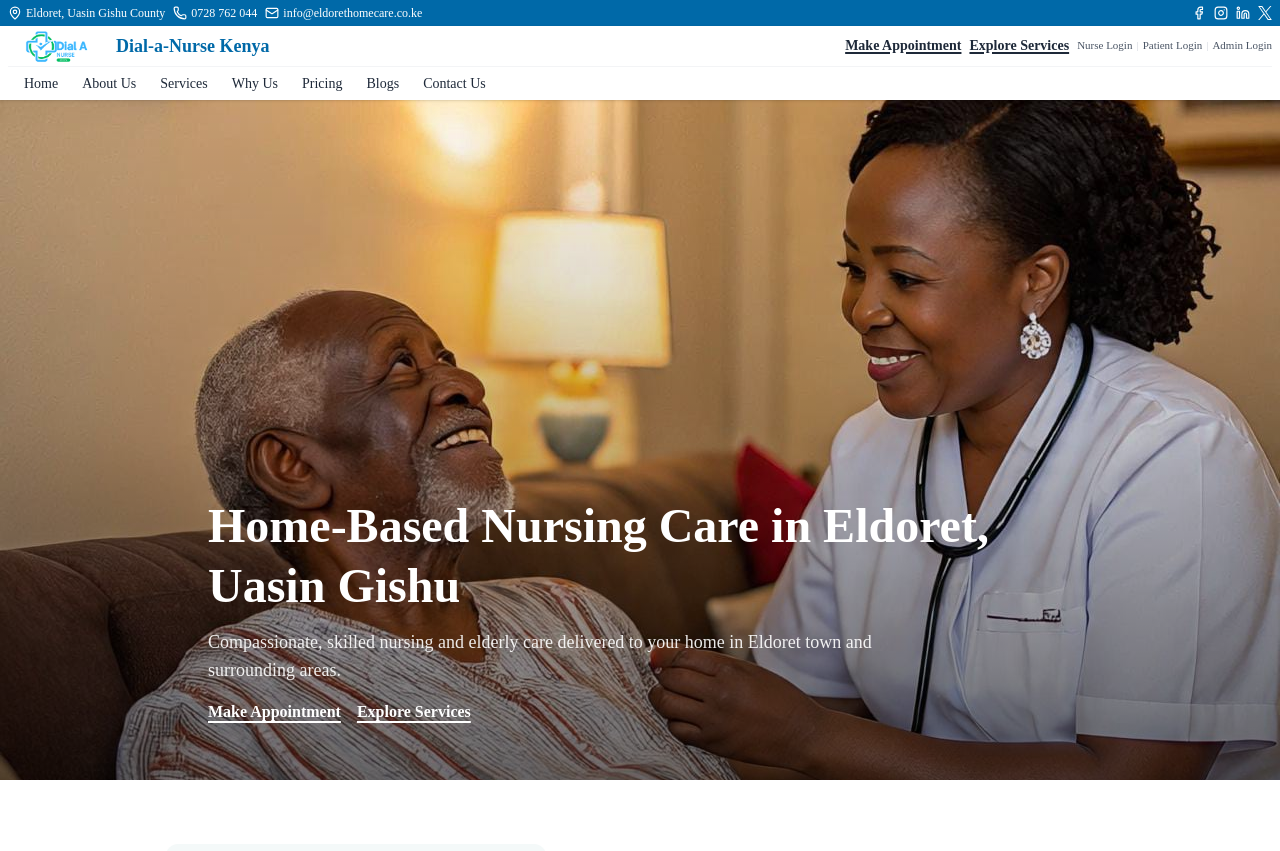
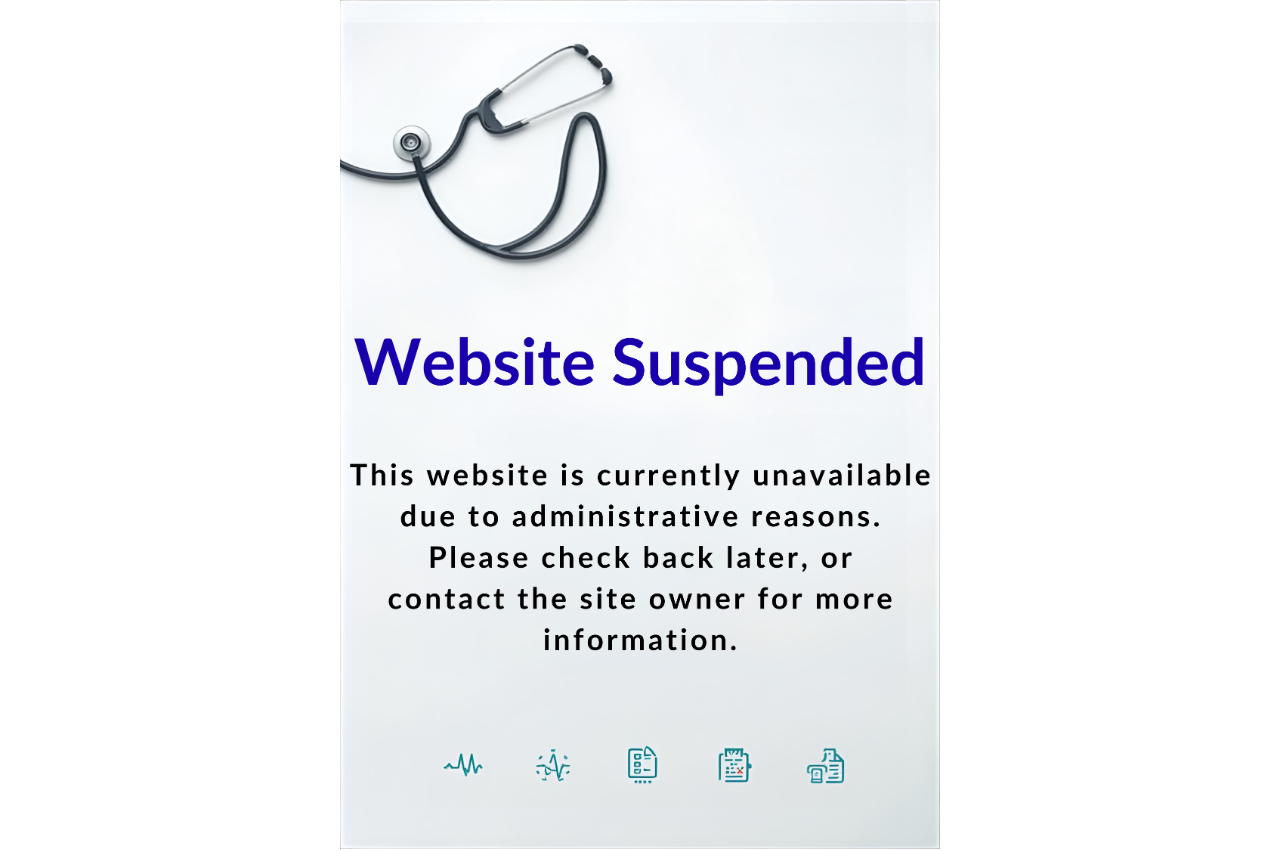
Before and after one commit to hbceld/homebasedcare, a Next.js app: page / in a window 1280 px wide. Shown: the top 851 px of the page. Built offline with nearby package versions, Linux system fonts and the light colour scheme.

Commit message:
websiteLock

```diff
--- a/src/app/page.tsx
+++ b/src/app/page.tsx
@@ -1,4 +1,6 @@
+/*
 // src/app/page.tsx
+
 "use client";
 import Image from "next/image";
 import { motion, AnimatePresence} from "framer-motion";
@@ -47,10 +49,10 @@ We believe our clients and their families deserve care delivered the best home-c
   };
   return (
     <main className="flex flex-col min-h-screen bg-white text-gray-800">
-      {/* Top info (small) */}
+
       <div className="bg-sky-700 text-white text-[12px]">
         <div className="max-w-7xl mx-auto px-2 py-1 flex flex-wrap items-center justify-between gap-2">
-          {/* left info (wraps on tiny screens) */}
+
           <div className="flex flex-wrap items-center gap-2 text-center sm:text-left">
             <span className="flex items-center gap-1">
               <MapPin size={14} /> Eldoret, Uasin Gishu County
@@ -63,7 +65,7 @@ We believe our clients and their families deserve care delivered the best home-c
             </span>
           </div>
 
-          {/* socials (stay in one line, wrap below if needed) */}
+
 
 <div className="flex items-center gap-2 flex-wrap justify-center">
   <a
@@ -118,13 +120,12 @@ We believe our clients and their families deserve care delivered the best home-c
         </div>
       </div>
 
-      {/* Compact Navbar */}
+
       <header className="bg-white shadow sticky top-0 z-50">
         <div className="max-w-7xl mx-auto px-2">
-          {/* Top row: logo + actions/logins (wrap on very small screens) */}
+
           <div className="flex flex-wrap items-center justify-between py-1 gap-2">
-            {/* Logo */}
-            {/* Logo */}
+
 <div className="flex-shrink-0 h-8 flex items-center gap-2 text-sm sm:text-lg font-bold text-sky-700 whitespace-nowrap">
   <Image
     src="/images/land.png"
@@ -138,7 +139,7 @@ We believe our clients and their families deserve care delivered the best home-c
 </div>
 
 
-            {/* Right side (links + logins) */}
+
             <div className="flex flex-wrap items-center gap-2 text-xs sm:text-sm justify-end">
               <Link
                 href="#appointment"
@@ -153,7 +154,7 @@ We believe our clients and their families deserve care delivered the best home-c
                 Explore Services
               </Link>
 
-              {/* logins */}
+
               <div className="flex items-center gap-1 text-[11px] text-gray-600 whitespace-nowrap">
                 <Link href="/login/nurse" className="hover:text-sky-600 text">
                   Nurse Login
@@ -171,7 +172,7 @@ We believe our clients and their families deserve care delivered the best home-c
             </div>
           </div>
 
-          {/* Bottom row: main nav, scrolls if too tight */}
+
           <div className="border-t border-gray-100">
             <nav className="w-full overflow-x-auto whitespace-nowrap py-1">
               <div className="inline-flex items-center gap-2 px-2 text-xs sm:text-sm">
@@ -188,7 +189,7 @@ We believe our clients and their families deserve care delivered the best home-c
         </div>
       </header>
 
-      {/* Hero - text placed at bottom so it doesn't cover faces */}
+
       <section className="relative h-[70vh] md:h-[85vh] flex items-end overflow-hidden">
         <Image
           src="/images/kwanza.jpeg"
@@ -198,10 +199,10 @@ We believe our clients and their families deserve care delivered the best home-c
           className="object-cover object-top sm:object-center"
         />
 
-        {/* subtle gradient to help text legibility but not over-darken image */}
+
         <div className="absolute inset-0 bg-gradient-to-t from-black/55 via-black/20 to-transparent pointer-events-none" />
 
-        {/* content sits near bottom so image subject remains visible */}
+
         <div className="relative z-10 w-full">
           <div className="max-w-4xl mx-auto px-4 pb-8 sm:pb-14">
             <h1 className="text-white text-2xl sm:text-3xl md:text-4xl lg:text-5xl font-extrabold leading-tight text-center sm:text-left">
@@ -213,7 +214,7 @@ We believe our clients and their families deserve care delivered the best home-c
               home in Eldoret town and surrounding areas.
             </p>
 
-            {/* Underlined text links (no buttons) placed below headline */}
+
             <div className="mt-4 flex flex-col sm:flex-row gap-4 items-center sm:items-start">
               <Link
                 href="#appointment"
@@ -232,10 +233,10 @@ We believe our clients and their families deserve care delivered the best home-c
         </div>
       </section>
 
-      {/* About (brief, optional) */}
+
       <section id="about" className="py-12 md:py-16">
       <div className="max-w-6xl mx-auto px-4 flex items-center justify-between gap-4 overflow-hidden">
-  {/* Image Section */}
+
   <div className="w-1/2 flex justify-center">
     <img
       src="/images/vvv.png"
@@ -244,7 +245,7 @@ We believe our clients and their families deserve care delivered the best home-c
     />
   </div>
 
-  {/* Text Section */}
+
   <div className="w-1/2 text-left">
     <h2 className="text-2xl md:text-3xl font-bold text-sky-700">
       Who we are
@@ -262,7 +263,7 @@ We believe our clients and their families deserve care delivered the best home-c
 
       </section>
 
-      {/* Services */}
+
       <section id="services" className="py-12 md:py-16 bg-gray-50">
         <div className="max-w-6xl mx-auto px-4">
           <h2 className="text-2xl md:text-3xl font-bold text-sky-700 text-center">
@@ -329,7 +330,7 @@ We believe our clients and their families deserve care delivered the best home-c
               </article>
             ))}
           </div>
-          {/* How It Works - Sleek Steps */}
+
 <div className="mt-16">
   <h3 className="text-xl md:text-2xl font-bold text-sky-700 text-center">
     How Eldoret Home-Based Nursing Care Works
@@ -364,7 +365,7 @@ We believe our clients and their families deserve care delivered the best home-c
       },
     ].map((item, i) => (
       <div key={i} className="relative">
-        {/* Step Circle */}
+
         <div className="w-12 h-12 mx-auto flex items-center justify-center rounded-full bg-sky-700 text-white font-bold text-lg shadow-md">
           {item.step}
         </div>
@@ -379,7 +380,7 @@ We believe our clients and their families deserve care delivered the best home-c
 
         </div>
       </section>
-      {/* Why Us */}
+
 
 <section id="why" className="py-16 bg-gradient-to-b from-sky-50 to-white">
   <div className="max-w-7xl mx-auto px-6 text-center">
@@ -441,9 +442,9 @@ We believe our clients and their families deserve care delivered the best home-c
         </motion.div>
       ))}
     </div>
-     {/* Mission, Values & Philosophy - Clean Horizontal Tabs */}
+
 <div className="mt-16 max-w-5xl mx-auto">
-  {/* Horizontal tab buttons */}
+
   <div className="flex justify-center gap-10 border-b border-gray-200">
     {(["mission", "values", "philosophy"] as const).map((key) => (
       <button
@@ -461,7 +462,7 @@ We believe our clients and their families deserve care delivered the best home-c
     ))}
   </div>
 
-  {/* Active content */}
+
   <div className="mt-6 text-center">
     <AnimatePresence mode="wait">
       <motion.div
@@ -489,7 +490,7 @@ We believe our clients and their families deserve care delivered the best home-c
 
 
 
-  {/* Pricing Section */}
+
 <section
   id="pricing"
   className="py-20 bg-gradient-to-b from-white via-sky-50 to-emerald-50 text-gray-800"
@@ -508,7 +509,7 @@ We believe our clients and their families deserve care delivered the best home-c
 
     <div className="space-y-10 text-left">
 
-      {/* General Nursing Care */}
+
       <div>
         <h3 className="text-2xl font-semibold text-sky-700 border-b-2 border-sky-200 pb-2 mb-3">
           General Nursing Care
@@ -520,14 +521,14 @@ We believe our clients and their families deserve care delivered the best home-c
         </ul>
       </div>
 
-      {/* Hospital Admission, Discharge & In-Hospital Care */}
+
 <div className="my-12">
   <h3 className="text-2xl font-semibold text-emerald-700 border-b border-emerald-300 pb-2 mb-8 text-center">
     Hospital Admission & Patient Transition Support
   </h3>
 
   <div className="flex flex-col divide-y divide-gray-300">
-    {/* Row 1 */}
+
     <div className="py-6">
       <h4 className="text-lg font-semibold text-emerald-700 mb-2">
         Hospital Admission Assistance
@@ -539,7 +540,7 @@ We believe our clients and their families deserve care delivered the best home-c
       </p>
     </div>
 
-    {/* Row 2 */}
+
     <div className="py-6">
       <h4 className="text-lg font-semibold text-emerald-700 mb-2">
         Patient Discharge & Transition Care
@@ -550,7 +551,7 @@ We believe our clients and their families deserve care delivered the best home-c
       </p>
     </div>
 
-    {/* Row 3 */}
+
     <div className="py-6">
       <h4 className="text-lg font-semibold text-emerald-700 mb-2">
         In-Hospital Patient Care Support
@@ -566,7 +567,7 @@ We believe our clients and their families deserve care delivered the best home-c
 
 
 
-      {/* Mother & Child Care */}
+
       <div>
         <h3 className="text-2xl font-semibold text-pink-600 border-b-2 border-pink-200 pb-2 mb-3">
           Mother & Child Care
@@ -578,7 +579,7 @@ We believe our clients and their families deserve care delivered the best home-c
         </ul>
       </div>
 
-      {/* Specialized Nursing Care */}
+
       <div>
         <h3 className="text-2xl font-semibold text-indigo-700 border-b-2 border-indigo-200 pb-2 mb-3">
           Specialized Nursing Care
@@ -591,7 +592,7 @@ We believe our clients and their families deserve care delivered the best home-c
         </ul>
       </div>
 
-      {/* Additional Services */}
+
       <div>
         <h3 className="text-2xl font-semibold text-emerald-700 border-b-2 border-emerald-200 pb-2 mb-3">
           Additional Services
@@ -604,7 +605,7 @@ We believe our clients and their families deserve care delivered the best home-c
         </ul>
       </div>
 
-      {/* Home-Based Packages */}
+
       <div>
         <h3 className="text-2xl font-semibold text-amber-700 border-b-2 border-amber-200 pb-2 mb-3">
           Home-Based Packages
@@ -616,16 +617,16 @@ We believe our clients and their families deserve care delivered the best home-c
         </ul>
       </div>
 
-      {/* Adolescent Mentorship & Life Skills Program */}
+
 
 <div className="pt-10 border-t border-gray-300 mt-10">
   <h3 className="text-2xl font-semibold text-purple-700 border-b-2 border-purple-200 pb-4 mb-6 text-center md:text-left">
     Adolescent Mentorship & Life Skills Program
   </h3>
 
-  {/* Image + Content Row */}
+
   <div className="flex flex-col md:flex-row items-center md:items-start gap-6">
-    {/* Left: Image */}
+
     <div className="md:w-1/2 w-full flex justify-center">
       <Image
         src="/images/ca.jpeg"
@@ -637,7 +638,7 @@ We believe our clients and their families deserve care delivered the best home-c
       />
     </div>
 
-    {/* Right: Text Content */}
+
     <div className="md:w-1/2 w-full">
   <p className="text-gray-700 leading-relaxed">
     The Adolescent Mentorship and Life Skills Program in Eldoret empowers youth aged 12–19 to develop confidence, career path, emotional stability, and effective communication through nurse-led guidance. This youth mentorship initiative focuses on decision-making, goal-setting, and emotional wellness, promoting self-esteem, resilience, and positive behavior among adolescents. It integrates healthy lifestyle awareness, responsible relationships, and peer mentorship sessions that encourage teamwork and self-expression. Parents are actively involved to create a holistic family-based support system, ensuring that every teenager across Uasin Gishu County receives personalized life skills coaching for better emotional balance, academic focus, and personal growth.
@@ -670,7 +671,7 @@ We believe our clients and their families deserve care delivered the best home-c
 
 
 
-      {/* Appointment / Contact */}
+
       <section id="appointment" className="py-12 md:py-16 bg-gray-50">
         <div className="max-w-4xl mx-auto px-4 text-center">
           <h2 className="text-2xl md:text-3xl font-bold text-sky-700">
@@ -688,28 +689,28 @@ We believe our clients and their families deserve care delivered the best home-c
         </div>
       </section>
 
-      {/* Footer */}
+
 <footer className="bg-sky-700 text-white py-8">
   <div className="max-w-7xl mx-auto px-4 flex flex-col items-center space-y-3">
 
-    {/* Verification / Trust */}
+
     <div className="flex items-center gap-2 text-sm sm:text-base font-medium">
       <MdVerifiedUser className="text-yellow-400 text-2xl sm:text-3xl animate-pulse" />
       <span>All our staff are licensed by the NCK</span>
     </div>
 
-    {/* Divider before disclaimer */}
+
     <div className="w-full h-[1px] bg-white/50 my-2"></div>
 
-    {/* Disclaimer */}
+
     <p className="text-xs text-center sm:text-base px-4 leading-relaxed">
       Eldoret Home-Based Nursing Care is committed to truth in advertising, ensuring all information accurately reflects our home care services, professional licenses, service rates, and client testimonials. We pride ourselves on transparency, integrity, and delivering trusted home care across Eldoret and Uasin Gishu County.
     </p>
 
-    {/* Divider after disclaimer */}
+
     <div className="w-full h-[1px] bg-white/50 my-2"></div>
 
-    {/* Humphries Dev Studio */}
+
     <div className="flex items-center gap-2 text-sm sm:text-base font-medium">
       <Image
         src="/images/logo.jpeg"
@@ -721,10 +722,10 @@ We believe our clients and their families deserve care delivered the best home-c
       <span>Developed by Humphries Dev Studio</span>
     </div>
 
-    {/* Sleek divider before social links */}
+
     <div className="w-16 h-[1px] bg-white/40 my-2"></div>
 
-    {/* Social Media Icons */}
+
     <div className="flex items-center gap-3 flex-wrap justify-center text-white/80">
       <a
         href="https://www.facebook.com/profile.php?id=61563652291470"
@@ -772,10 +773,10 @@ We believe our clients and their families deserve care delivered the best home-c
       </a>
     </div>
 
-    {/* Sleek divider before copyright */}
+
     <div className="w-24 h-[1px] bg-white/40 my-2"></div>
 
-    {/* Copyright */}
+
     <p className="text-xs sm:text-sm text-green-300">
       © {new Date().getFullYear()} Dial-a-Nurse Kenya. All rights reserved.
     </p>
@@ -788,3 +789,16 @@ We believe our clients and their families deserve care delivered the best home-c
     </main>
   );
 }
+  */
+
+export default function HomePage() {
+  return (
+    <main className="min-h-screen flex items-center justify-center bg-white">
+      <img
+        src="/images/pay.png"
+        alt="Payment Required"
+        className="w-[600px] h-auto"
+      />
+    </main>
+  );
+}
```
Also changed, not shown: public/images/pay.png (added).
